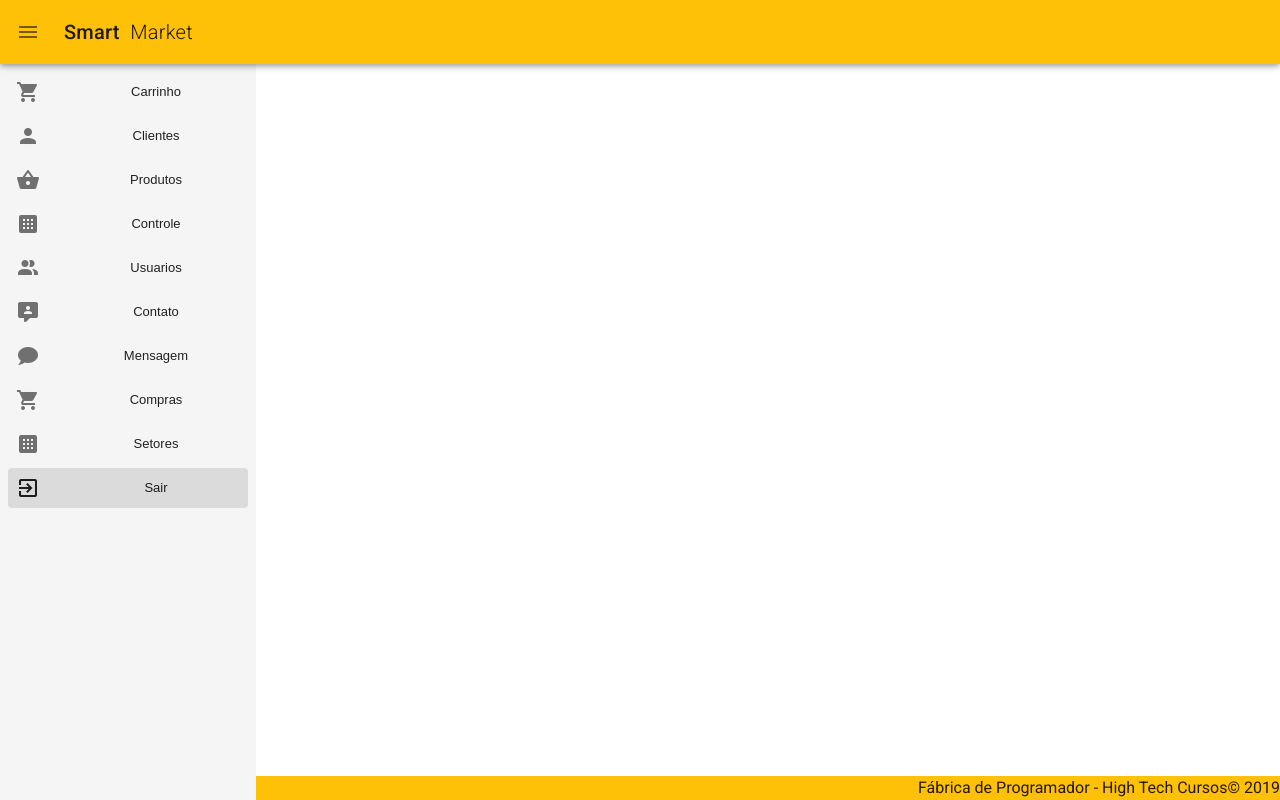
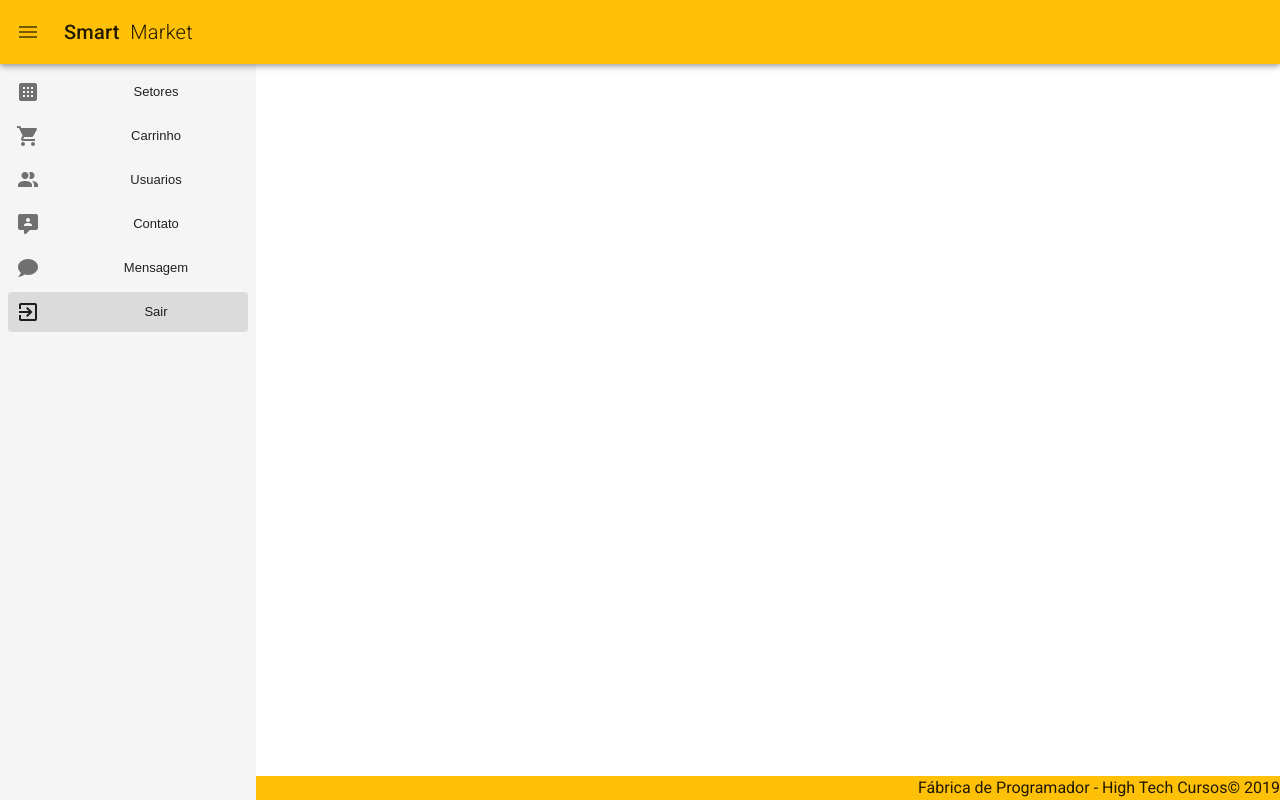
Before and after one commit to fabricadeprogramador/t25-smart-market-app, a Vue app: page / in a window 1280 px wide. Built offline with nearby package versions, Linux system fonts and the light colour scheme.

Commit message:
Alterando Menu

```diff
--- a/src/App.vue
+++ b/src/App.vue
@@ -45,53 +45,36 @@ export default {
   data: () => ({
     drawer: null,
     items: [
+       {
+        title: "Setores",
+        icon: "mdi-apps-box",
+        route: "/setores"
+      },
+
       {
         title: "Carrinho",
         icon: "mdi-cart",
         route: "/carrinho"
       },
-      {
-        title: "Clientes",
-        icon: "mdi-account",
-        route: "/clientes"
-      },
 
-      {
-        title: "Produtos",
-        icon: "mdi-basket",
-        route: "/produtos"
-      },
-      {
-        title: "Controle",
-        icon: "mdi-apps-box",
-        route: "/controle"
-      },
       {
         title: "Usuarios",
         icon: "mdi-account-multiple",
         route: "/usuarios"
       },
+
       {
         title: "Contato",
         icon: "mdi-comment-account",
         route: "/contato"
       },
+
       {
         title: "Mensagem",
         icon: "mdi-chat",
         route: "/mensagem"
       },
 
-      {
-        title: "Compras",
-        icon: "mdi-cart",
-        route: "/compras"
-      },
-      {
-        title: "Setores",
-        icon: "mdi-apps-box",
-        route: "/setores"
-      },
       {
         title: "Sair",
         icon: "mdi-exit-to-app",
--- a/src/router.js
+++ b/src/router.js
@@ -30,5 +30,6 @@ export default new Router({
       name: 'Carrinho',
       component: Carrinho
     },
+
   ]
 })
```
Also changed, not shown: 1 other file (tests, documents, lock files or other folders).
